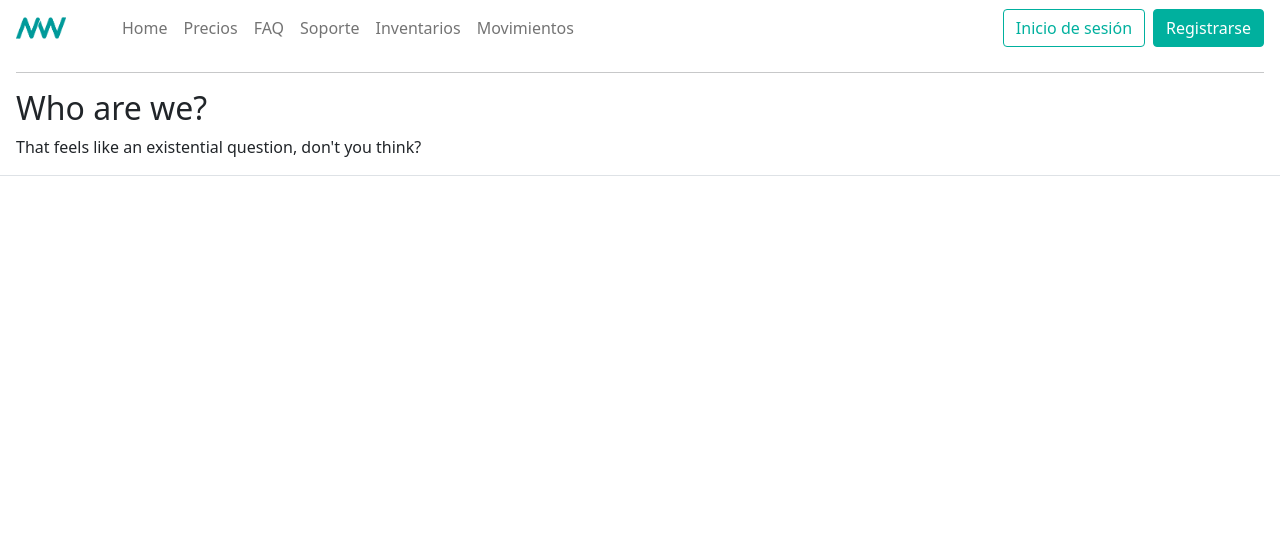
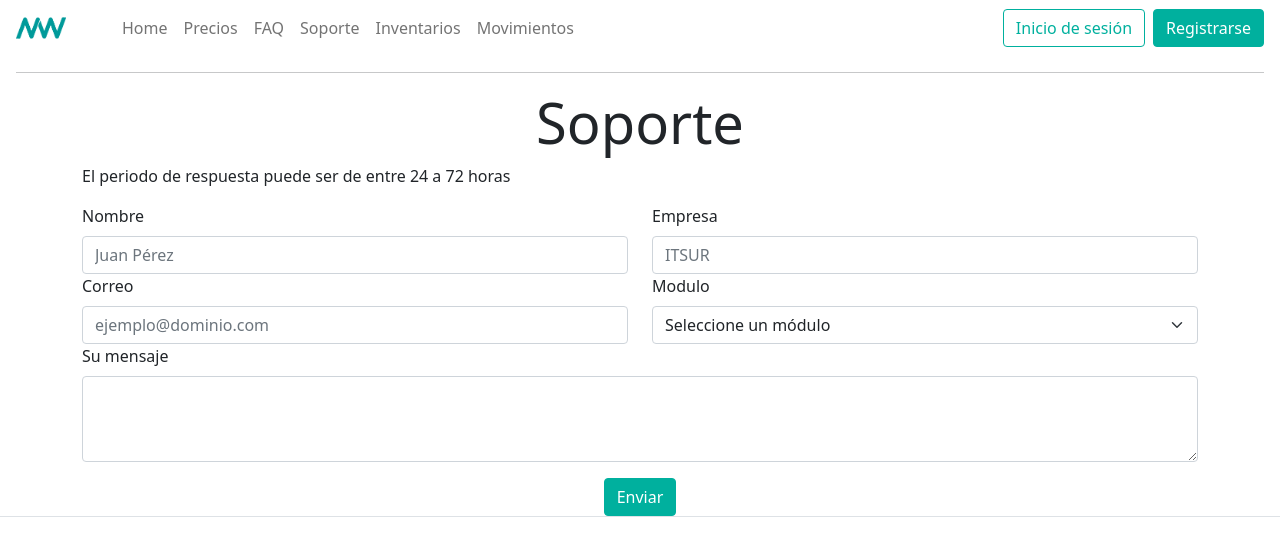
Before and after one commit to DT3264/InventariosWeb, a React (Create React App) app: page /soporte in a window 1280 px wide. Shown: the top 556 px of the page. Built offline with nearby package versions, Linux system fonts and the light colour scheme.

Commit message:
agregado soporte

```diff
--- a/src/components/precios.js
+++ b/src/components/precios.js
@@ -3,6 +3,8 @@ import { Card, CardGroup, Container, Button, ListGroup, ListGroupItem } from "re
 export default function Precios() {
     return (
         <Container>
+            <h1 class="display-4 fw-normal text-center">Precios sencillos</h1>
+            <h3 className="text-muted text-center p-4">Echa un vistazo a nuestras opciones de precios</h3>
         <CardGroup>
             <Card className="m-2 text-center">
             <Card.Header className="p-3">Gratis</Card.Header>
--- /dev/null
+++ b/src/components/soporte.js
@@ -0,0 +1,45 @@
+import { Card, Form, Container, Button, ListGroup, ListGroupItem } from "react-bootstrap";
+
+export default function Soporte() {
+    return (
+        <Container>
+            <h1 class="display-4 fw-normal text-center">Soporte</h1>
+            <p>El periodo de respuesta puede ser de entre 24 a 72 horas</p>
+            <Form>
+        <Form.Group className="mb-3 row" controlId="formBasicEmail">
+            <div className="col-lg-6 col-12 col-md-12">
+            <Form.Label>Nombre</Form.Label>
+            <Form.Control type="text" placeholder="Juan Pérez" />
+            </div>
+            <div className="col-lg-6 col-12 col-md-12">
+            <Form.Label>Empresa</Form.Label>
+            <Form.Control type="text" placeholder="ITSUR" />
+            </div>
+            <div className="col-lg-6 col-12 col-md-12">
+            <Form.Label>Correo</Form.Label>
+            <Form.Control type="email" placeholder="ejemplo@dominio.com" />
+            </div>
+            <div className="col-lg-6 col-12 col-md-12">
+            <Form.Label>Modulo</Form.Label>
+        <Form.Select aria-label="Default select example">
+
+            <option>Seleccione un módulo</option>
+            <option value="1">Inventarios</option>
+            <option value="2">Reportes</option>
+            <option value="3">Ventas</option>
+            </Form.Select>
+            </div>
+            <div>
+            <Form.Label>Su mensaje</Form.Label>
+            <Form.Control as="textarea" rows={3} />
+            </div>
+        </Form.Group>
+        <div className="text-center ">
+        <Button variant="primary" type="submit">
+            Enviar
+        </Button>
+        </div>
+        </Form>
+        </Container>
+    );
+  }
--- a/src/index.js
+++ b/src/index.js
@@ -9,6 +9,7 @@ import Index from "./components/index.js";
 import reportWebVitals from "./reportWebVitals";
 import Faq from "./components/faq";
 import Precios from "./components/precios";
+import Soporte from "./components/soporte";
 
 ReactDOM.render(
   <Router>
@@ -109,7 +110,7 @@ ReactDOM.render(
           <Route path="/" element={<Index />} />
           <Route path="/precios" element={<Precios />} />
           <Route path="/faq" element={<Faq />} />
-          <Route path="/soporte" element={<About />} />
+          <Route path="/soporte" element={<Soporte />} />
           <Route path="/inventarios" element={<About />} />
           <Route path="/movimientos" element={<About />} />
         </Routes>
```
